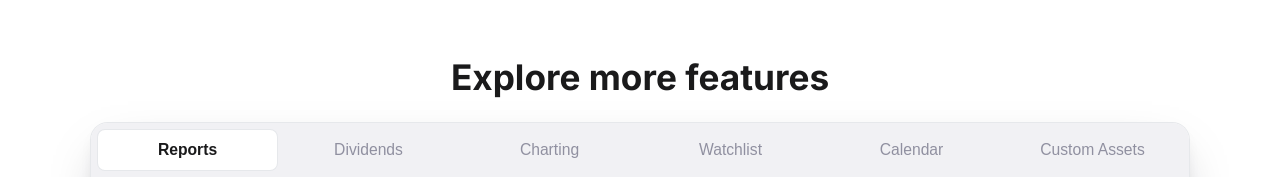
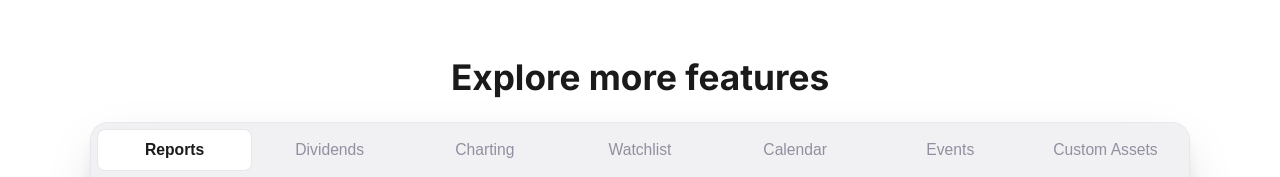
Before and after one commit to Ianardo/finfavorite-landing, a website built with Vite: page index.html in a window 1280 px wide. Shown: the part 4640-4817 px from the top of the page. Built offline with nearby package versions, Linux system fonts and the light colour scheme.

Commit message:
Add events feature spotlight tab

```diff
--- a/index.html
+++ b/index.html
@@ -332,6 +332,26 @@
                             <span class="feature-spotlight-tab-label">Calendar</span>
                         </button>
                         <button
+                            id="feature-tab-events"
+                            class="feature-spotlight-tab"
+                            type="button"
+                            role="tab"
+                            aria-label="Events"
+                            aria-selected="false"
+                            aria-controls="feature-spotlight-panel"
+                            tabindex="-1"
+                            data-feature-tab
+                            data-feature-key="events"
+                        >
+                            <img
+                                class="feature-spotlight-tab-icon"
+                                src="../icons/features/more/icon-events.svg"
+                                alt=""
+                                aria-hidden="true"
+                            >
+                            <span class="feature-spotlight-tab-label">Events</span>
+                        </button>
+                        <button
                             id="feature-tab-custom-assets"
                             class="feature-spotlight-tab"
                             type="button"
@@ -345,7 +365,7 @@
                         >
                             <img
                                 class="feature-spotlight-tab-icon"
-                                src="../icons/icon-custom.svg"
+                                src="../icons/features/more/icon-custom.svg"
                                 alt=""
                                 aria-hidden="true"
                             >
--- a/src/main.js
+++ b/src/main.js
@@ -580,10 +580,21 @@ if (spotlight) {
     calendar: {
       title: 'Calendar',
       description:
-        'Keep earnings dates, dividend events, and key market timings in one timeline so planning and execution stay synchronized.',
+        'Review performance by day, week, or month with a calendar view that keeps trading context tied to each result.',
       media: [
         { src: '../img/screenshots/Calendar.png', alt: 'Calendar screenshot' },
         { src: '../img/screenshots/calendar-2.png', alt: 'Calendar secondary screenshot' },
+      ],
+    },
+    events: {
+      title: 'Events',
+      description:
+        'Stay ahead of catalysts with earnings and economic calendars, event details, and journal context that surfaces what mattered on the day.',
+      media: [
+        { src: '../img/screenshots/events.png', alt: 'Earnings calendar screenshot' },
+        { src: '../img/screenshots/events-2.png', alt: 'Economic calendar screenshot' },
+        { src: '../img/screenshots/events-3.png', alt: 'Journal view with upcoming events screenshot' },
+        { src: '../img/screenshots/events-4.png', alt: 'Journal economic events panel screenshot' },
       ],
     },
     customAssets: {
--- a/src/style.css
+++ b/src/style.css
@@ -1255,7 +1255,7 @@ section#features {
 
 .feature-spotlight-tabs {
     display: grid;
-    grid-template-columns: repeat(6, minmax(0, 1fr));
+    grid-template-columns: repeat(7, minmax(0, 1fr));
     align-items: center;
     padding: 6px;
     border-bottom: 1px solid var(--lighter-gray);
@@ -1838,7 +1838,7 @@ hgroup p.subheader {
     }
 
     .feature-spotlight-tabs {
-        grid-template-columns: repeat(6, minmax(0, 1fr));
+        grid-template-columns: repeat(7, minmax(0, 1fr));
         gap: 6px;
         padding: 6px;
     }
```
Also changed, not shown: icons/features/more/icon-custom.svg (renamed from icons/icon-custom.svg), icons/features/more/icon-events.svg (added), img/screenshots/events-2.png (added), img/screenshots/events-3.png (added), img/screenshots/events-4.png (added), img/screenshots/events.png (added).
